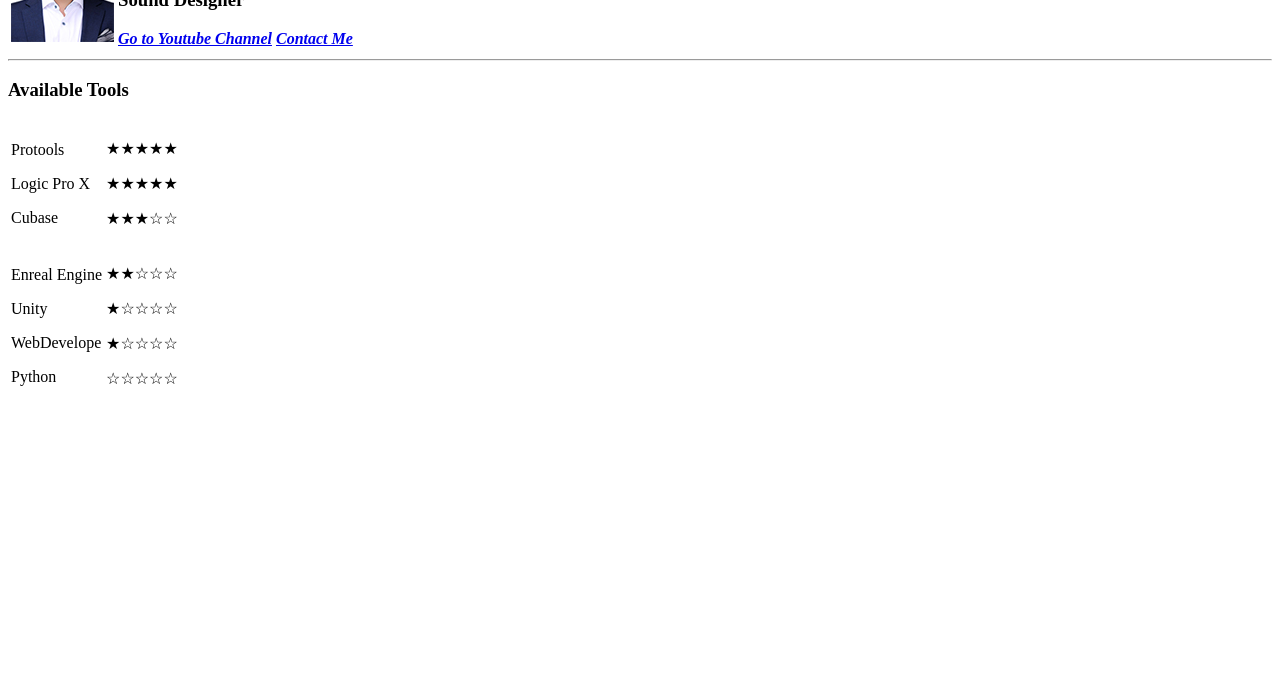
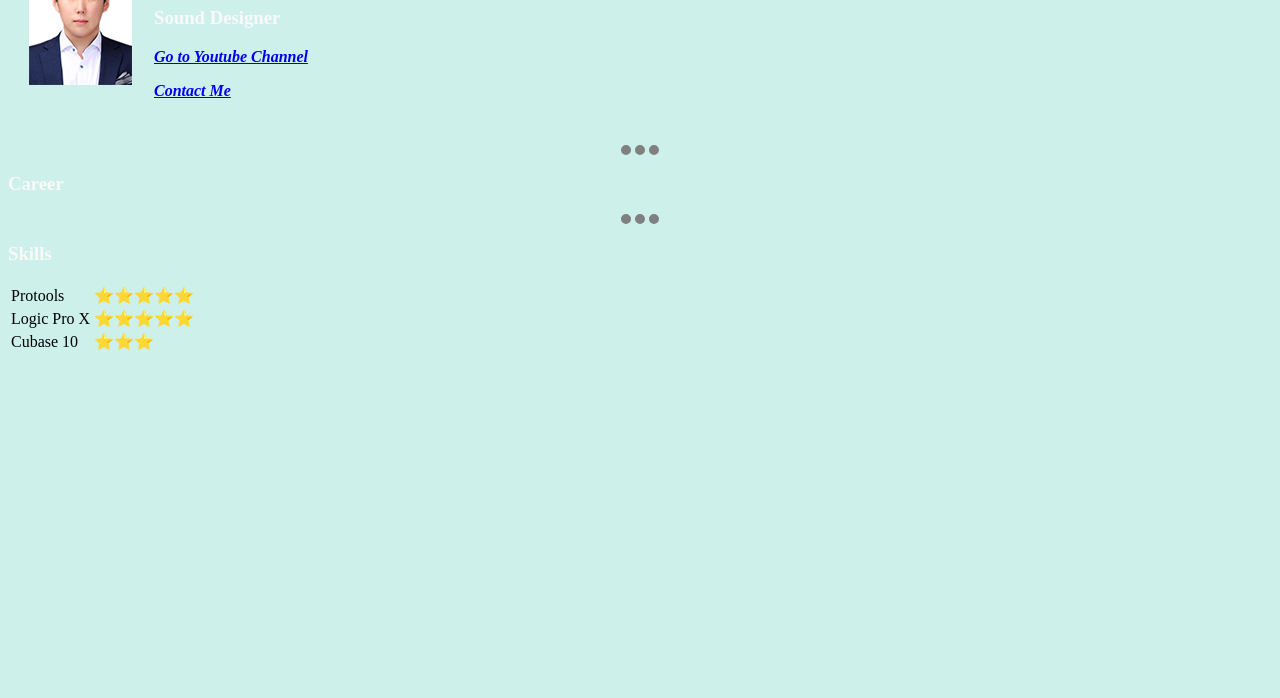
Before and after one commit to haru1334/cv, a plain HTML site: page index.html in a window 1280 px wide. Shown: the part 102-800 px from the top of the page. Drawn offline with Linux system fonts and the light colour scheme.

Commit message:
Add files via upload

```diff
--- /dev/null
+++ b/CSS/styles.css
@@ -0,0 +1,19 @@
+body {
+  background: #CDF0EA;
+}
+
+h1 {
+  color: #F9F9F9;
+}
+
+h3 {
+  color: #F9F9F9;
+}
+
+hr {
+  border-style: none;
+  border-top-style: dotted;
+  border-color: grey;
+  border-width: 10px;
+  width: 3%
+}
--- a/index.html
+++ b/index.html
@@ -3,48 +3,43 @@
   <head>
     <meta charset="utf-8">
     <title>Haru's Personal Site</title>
+    <link rel="stylesheet" href="CSS\styles.css">
   </head>
+
+
   <body>
-    <table>
+    <table cellspacing="20">
       <tr>
         <td><img src="images/김현수.jpg" alt=""></td>
         <td>
           <h1>Haru</h1>
           <h3>Sound Designer</h3>
-          <em><strong><a href="https://www.youtube.com/channel/UCpTWpeWE8yM5Q3SUUkETfjQ">Go to Youtube Channel</a></strong></em>
-          <em><strong><a href="My info.html">Contact Me</a></strong></em>
+          <p><em><strong><a href="https://www.youtube.com/channel/UCpTWpeWE8yM5Q3SUUkETfjQ">Go to Youtube Channel</a></strong></em></p>
+          <p><em><strong><a href="My info.html">Contact Me</a></strong></em></p>
         </td>
       </tr>
     </table>
     <hr>
-    <h3>Available Tools</h3>
+    <h3>Career</h3>
+    <hr>
+    <h3>Skills</h3>
     <table>
       <tr>
-        <td>
-          <p>Protools</p>
-          <p>Logic Pro X</p>
-          <p>Cubase</p>
-        </td>
-        <td>
-          <p>★★★★★</p>
-          <p>★★★★★</p>
-          <p>★★★☆☆</p>
-        </td>
+        <td>Protools</td>
+        <td>⭐⭐⭐⭐⭐</td>
       </tr>
       <tr>
-        <td>
-          <p>Enreal Engine</p>
-          <p>Unity</p>
-          <p>WebDevelope</p>
-          <p>Python</p>
-        </td>
-        <td>
-          <p>★★☆☆☆</p>
-          <p>★☆☆☆☆</p>
-          <p>★☆☆☆☆</p>
-          <p>☆☆☆☆☆</p>
-        </td>
+        <td>Logic Pro X</td>
+        <td>⭐⭐⭐⭐⭐</td>
+      </tr>
+      <tr>
+        <td>Cubase 10</td>
+        <td>⭐⭐⭐</td>
       </tr>
     </table>
+
+
+
+
   </body>
 </html>
```
Also changed, not shown: My info.html (+3 -1 lines), inputex.html (added, +31 -0 lines).
